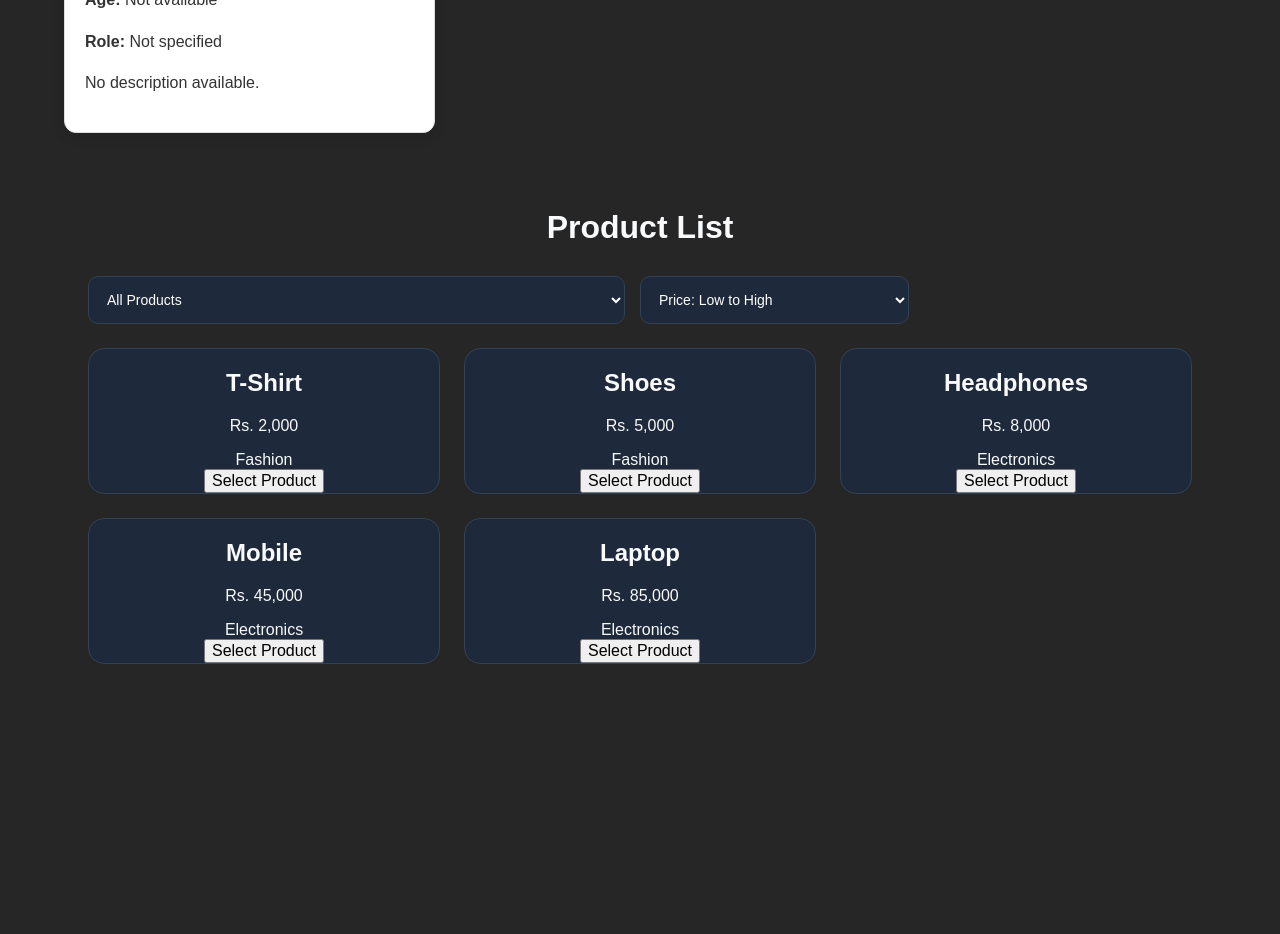
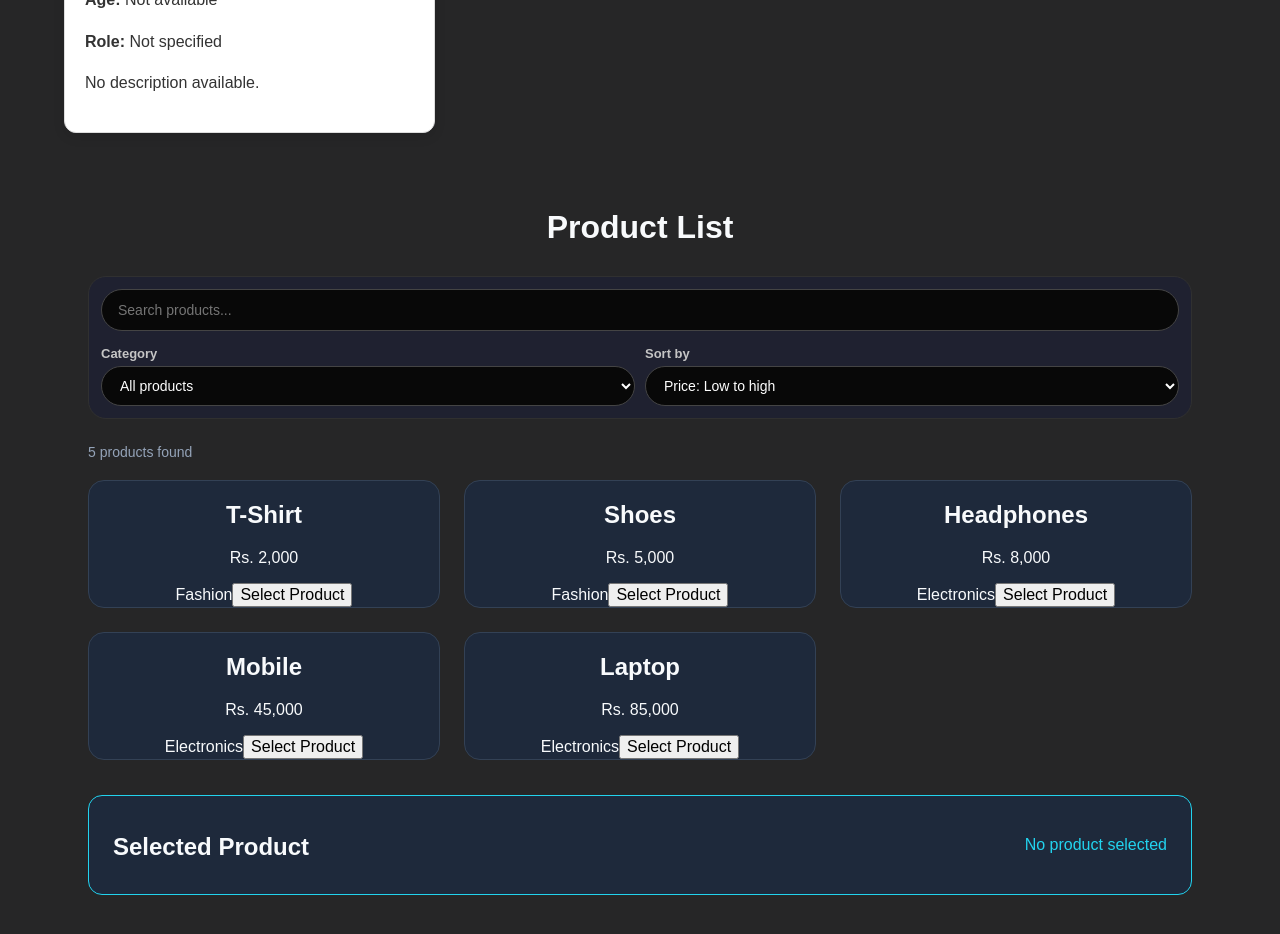
Before and after one commit to chharisali1304-pixel/ReactAPP, a React (Vite) app in the folder my-react-app/: page / in a window 1280 px wide. Shown: the part 460-1394 px from the top of the page. Before the commit the page ends 1234 px from the top, so only its background shows below. Built offline with nearby package versions, Linux system fonts and the light colour scheme.

Commit message:
Add filter panel and product card component with search and sorting functionality

```diff
--- a/my-react-app/src/App.css
+++ b/my-react-app/src/App.css
@@ -296,3 +296,71 @@ button:focus-visible {
     align-items: stretch;
   }
 }
+
+/* Filter Panel */
+
+.filter-panel {
+  background: #1f2130;
+  border: 1px solid #303030;
+  border-radius: 18px;
+  padding: 12px;
+  margin-bottom: 25px;
+}
+
+.filter-panel input {
+  width: 100%;
+  padding: 12px 16px;
+  border: 1px solid #444;
+  border-radius: 30px;
+  background: #080808;
+  color: white;
+  font-size: 14px;
+  margin-bottom: 15px;
+}
+
+.filter-row {
+  display: grid;
+  grid-template-columns: 1fr 1fr;
+  gap: 10px;
+}
+
+.filter-group {
+  display: flex;
+  flex-direction: column;
+  gap: 5px;
+  min-width: 0;
+}
+
+.filter-group label {
+  color: #c5c5c5;
+  font-size: 13px;
+  font-weight: 600;
+}
+
+.filter-group select {
+  width: 100%;
+  padding: 10px 14px;
+  background: #080808;
+  color: white;
+  border: 1px solid #444;
+  border-radius: 30px;
+  cursor: pointer;
+  font-size: 14px;
+}
+
+.filter-panel input:focus,
+.filter-group select:focus {
+  outline: 2px solid #22d3ee;
+  outline-offset: 2px;
+}
+
+.results-count {
+  color: #94a3b8;
+  margin-bottom: 20px;
+}
+
+@media (max-width: 550px) {
+  .filter-row {
+    grid-template-columns: 1fr;
+  }
+}
--- a/my-react-app/src/App.jsx
+++ b/my-react-app/src/App.jsx
@@ -3,53 +3,57 @@ import heroImg from './assets/hero.png'
 import reactLogo from './assets/react.svg'
 import viteLogo from './assets/vite.svg'
 import Card from "./components/card";
+import { useLayoutEffect ,useRef} from "react";
+import { products, ProductCard } from "./components/product";
 import "./App.css";
 
 
-const products = [
-  { id: 1, name: "Laptop", price: 85000, category: "Electronics" },
-  { id: 2, name: "Shoes", price: 5000, category: "Fashion" },
-  { id: 3, name: "Mobile", price: 45000, category: "Electronics" },
-  { id: 4, name: "T-Shirt", price: 2000, category: "Fashion" },
-  { id: 5, name: "Headphones", price: 8000, category: "Electronics" },
-];
-
-
-
-// Child component
-function ProductCard({ product, onSelect }) {
-  return (
-    <div>
-      <h3>{product.name}</h3>
-      <p>Price: ${product.price}</p>
-
-      <button onClick={() => onSelect(product)}>
-        Select Product
-      </button>
-    </div>
-  );
-}
  function App() {
 
+   const [search, setSearch] = useState("");
   const [category, setCategory] = useState("All");
   const [sortOrder, setSortOrder] = useState("low");
+  const [selectedId, setSelectedId] = useState(null);
 
-  const filteredProducts = products
-    .filter((product) =>
-      category === "All" || product.category === category
-    )
-    .sort((a, b) =>
-      sortOrder === "low"
-        ? a.price - b.price
-        : b.price - a.price
+  const selectedRef = useRef(null);
+
+  console.log("RENDER: App");
+
+  // 1. Filter by search and category
+  const filteredProducts = products.filter((product) => {
+    const matchesSearch = product.name
+      .toLowerCase()
+      .includes(search.trim().toLowerCase());
+
+    const matchesCategory =
+      category === "All" || product.category === category;
+
+    return matchesSearch && matchesCategory;
+  });
+
+  // 2. Sort without modifying original products
+  const sortedProducts = [...filteredProducts].sort((a, b) => {
+    if (sortOrder === "low") return a.price - b.price;
+    if (sortOrder === "high") return b.price - a.price;
+
+    return a.name.localeCompare(b.name);
+  });
+
+  // 3. Find selected product using stable ID
+  const selectedProduct = products.find(
+    (product) => product.id === selectedId
   );
 
-  const [selectedProduct, setSelectedProduct] =
-    useState(null);
+  // 4. Handle selection from child component
+  function handleSelect(product) {
+    console.log("CLICK:", product.name);
+    setSelectedId(product.id);
+  }
 
-  function handleSelectProduct(product) {
-    setSelectedProduct(product);
-  }
+  // 5. Observe DOM after React commits
+  useLayoutEffect(() => {
+    console.log("COMMIT:", selectedRef.current?.textContent);
+  }, [selectedId, sortOrder, search, category]);
 
    return (
     <div className="container">
@@ -85,40 +89,97 @@ function ProductCard({ product, onSelect }) {
       <div className="container">
       <h1>Product List</h1>
 
-  <div className="toolbar">
+      {/* Search and Filters */}
+      <div className="filter-panel">
+
+        <input
+          type="search"
+          placeholder="Search products..."
+          aria-label="Search products"
+          value={search}
+          onChange={(e) => setSearch(e.target.value)}
+        />
+
+        <div className="filter-row">
+
+          <div className="filter-group">
+            <label htmlFor="category">Category</label>
             <select
+              id="category"
               value={category}
               onChange={(e) => setCategory(e.target.value)}
             >
-      <option value="All">All Products</option>
+              <option value="All">All products</option>
               <option value="Electronics">Electronics</option>
               <option value="Fashion">Fashion</option>
             </select>
+          </div>
 
+          <div className="filter-group">
+            <label htmlFor="sort">Sort by</label>
             <select
+              id="sort"
               value={sortOrder}
               onChange={(e) => setSortOrder(e.target.value)}
             >
-      <option value="low">Price: Low to High</option>
-      <option value="high">Price: High to Low</option>
+              <option value="low">Price: Low to high</option>
+              <option value="high">Price: High to low</option>
+              <option value="name">Name: A to Z</option>
             </select>
           </div>
 
-  <div className="product-grid">
-    {filteredProducts.map((product) => (
-      <div className="product-card" key={product.id}>
-        <h2>{product.name}</h2>
-        <p>Rs. {product.price.toLocaleString("en-PK")}</p>
-        <span>{product.category}</span>
- <br></br>
-        <button onClick={() => handleSelectProduct(product)}>
-         Select Product
-        </button>
-      </div>
-    ))}
         </div>
       </div>
 
+      <p className="results-count">
+        {sortedProducts.length} products found
+      </p>
+
+      {/* Products or Empty State */}
+      {sortedProducts.length === 0 ? (
+        <div className="empty-state">
+          <h2>No products found</h2>
+          <p>Try another search or category.</p>
+
+          <button
+            onClick={() => {
+              setSearch("");
+              setCategory("All");
+            }}
+          >
+            Clear Filters
+          </button>
+        </div>
+      ) : (
+        <div className="product-grid">
+          {sortedProducts.map((product) => (
+            <ProductCard
+              key={product.id}
+              product={product}
+              onSelect={handleSelect}
+              isSelected={selectedId === product.id}
+            />
+          ))}
+        </div>
+      )}
+
+      {/* Selected Product */}
+      <div className="selected-panel" ref={selectedRef}>
+        <h2>Selected Product</h2>
+
+        {selectedProduct ? (
+          <>
+            <p>Name: {selectedProduct.name}</p>
+            <p>
+              Price: Rs.{" "}
+              {selectedProduct.price.toLocaleString("en-PK")}
+            </p>
+          </>
+        ) : (
+          <p>No product selected</p>
+        )}
+      </div>
+    </div>
     </div>
   );
 }
--- /dev/null
+++ b/my-react-app/src/components/product.jsx
@@ -0,0 +1,31 @@
+const products = [
+  { id: 1, name: "Laptop", price: 85000, category: "Electronics" },
+  { id: 2, name: "Mobile", price: 45000, category: "Electronics" },
+  { id: 3, name: "Headphones", price: 8000, category: "Electronics" },
+  { id: 4, name: "Shoes", price: 5000, category: "Fashion" },
+  { id: 5, name: "T-Shirt", price: 2000, category: "Fashion" }
+];
+
+function ProductCard({ product, onSelect, isSelected }) {
+  console.log("RENDER ProductCard:", product.name);
+
+  return (
+    <div className="product-card">
+      <h2>{product.name}</h2>
+      <p>Rs. {product.price.toLocaleString("en-PK")}</p>
+      <span>{product.category}</span>
+
+      <button
+        onClick={() => {
+          console.log("CLICK:", product.name);
+          onSelect(product);
+        }}
+        aria-pressed={isSelected}
+      >
+        {isSelected ? "Selected ✓" : "Select Product"}
+      </button>
+    </div>
+  );
+}
+
+export { products, ProductCard };
```
Lines whose indentation alone changed are shown as unchanged.
